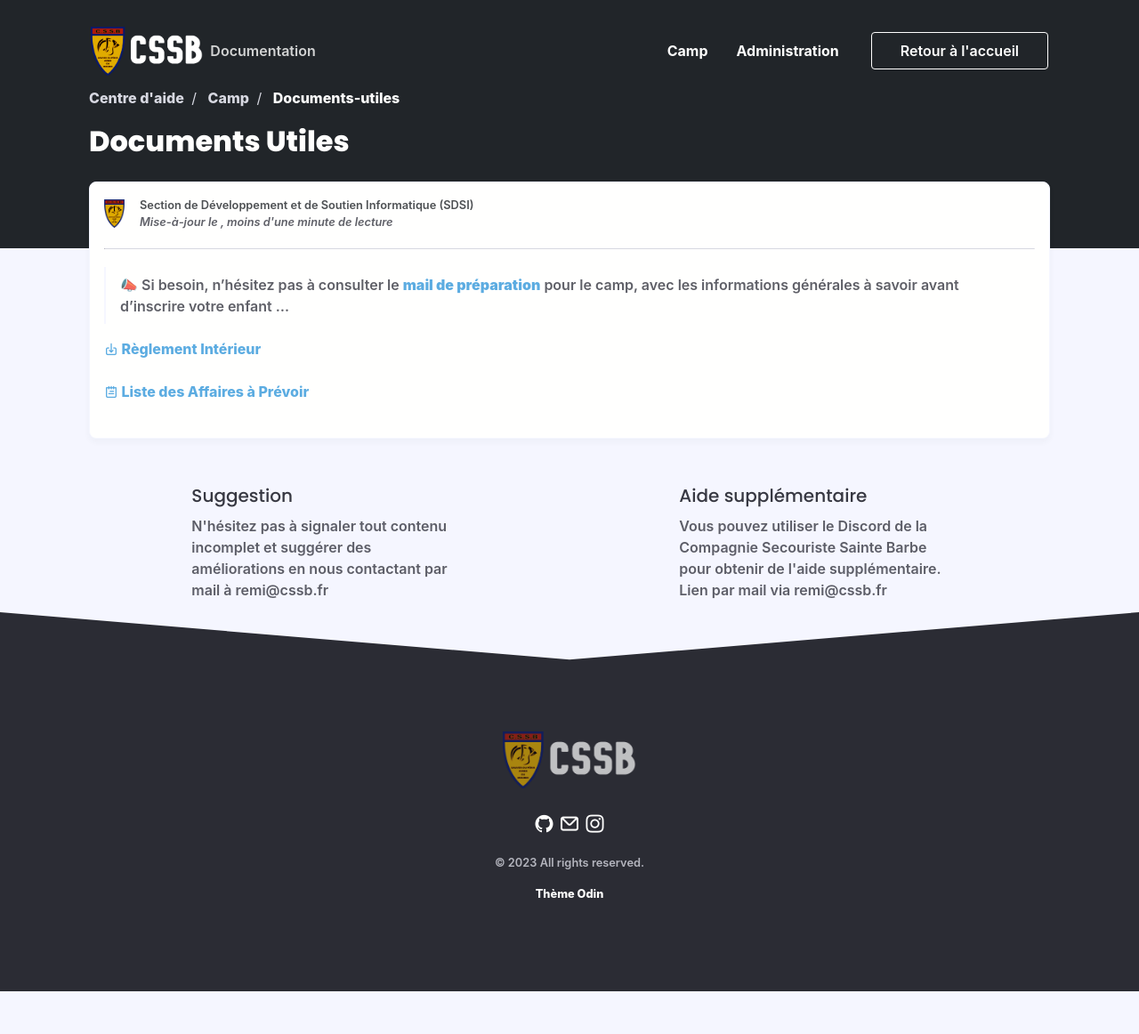
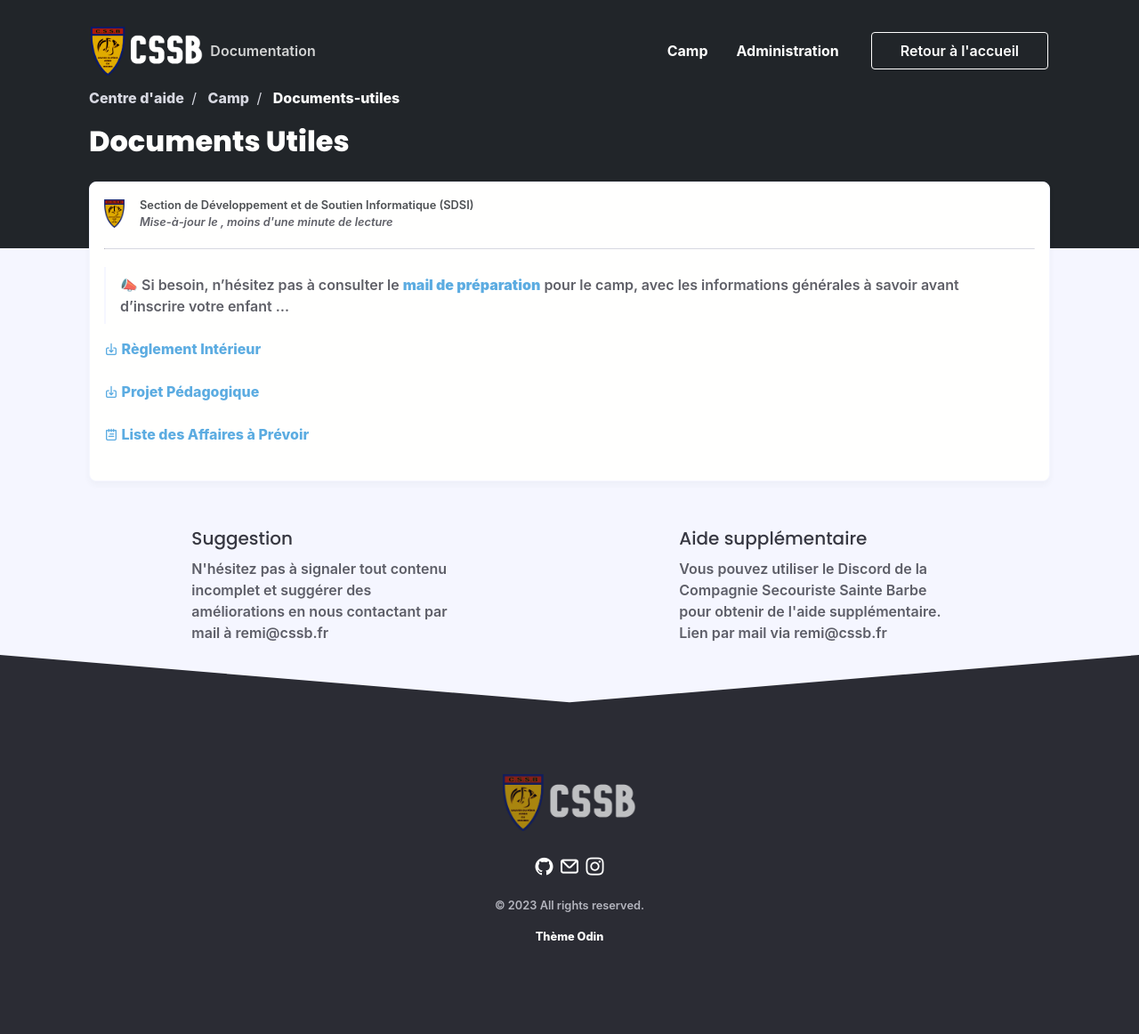
Before and after one commit to cssb-dev/infos, a Jekyll site: the page built from camp/documents-utiles.md, in a window 1280 px wide. Shown: the whole page at 89% size. Built offline with Jekyll 4.4.1, drawn with Linux system fonts in a browser that asks for light colours; emoji names are drawn with the system emoji font; some web fonts are replaced; comment, search, counter and statistics services are not loaded; before the commit the page ends 1114 px from its top, so only the background shows below that.

Commit message:
TL: added projet pedagogique + link

```diff
--- a/camp/documents-utiles.md
+++ b/camp/documents-utiles.md
@@ -12,4 +12,6 @@ rank: 2
 
 [<i class="uil uil-download-alt"></i> Règlement Intérieur](../assets/camp/Reglement_interieur_CSSB.pdf)
 
+[<i class="uil uil-download-alt"></i> Projet Pédagogique](../assets/camp/Projet_pedagogique.pdf)
+
 [<i class="uil uil-notes"></i> Liste des Affaires à Prévoir](./liste-affaires.md)
```
Also changed, not shown: 1 other file.
